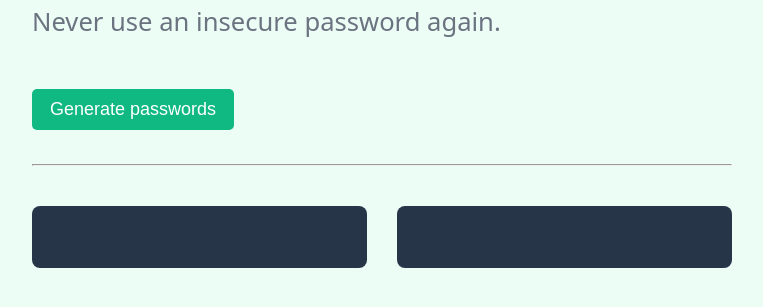
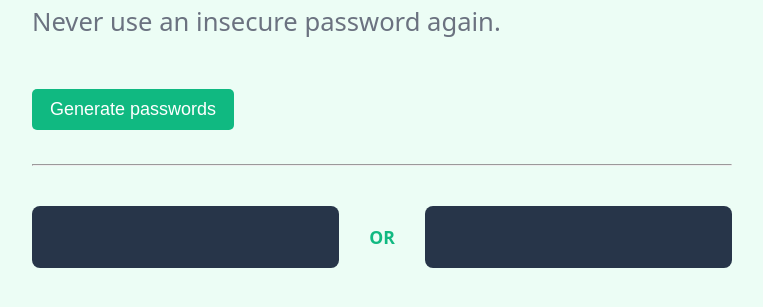
Before and after one commit to VishalS-HK/PassWord-Gen, a plain HTML site: page index.html in a window 1280 px wide. Shown: the part 367-674 px from the top of the page, without its empty margins (258-1021 px from the left). Drawn offline with Linux system fonts and the light colour scheme.

Commit message:
Added: Copy to clipboard feature

```diff
--- a/index.css
+++ b/index.css
@@ -68,4 +68,17 @@ h1 {
     justify-content: center;
     min-height: 22px;
     overflow: hidden;
+
 }
+
+.password-box:hover {
+    cursor: copy;
+}
+
+
+.or-text {
+    font-size: 1.1rem;
+    color: #10B981;
+    align-self: center;
+    font-weight: bold;
+}
--- a/index.html
+++ b/index.html
@@ -12,8 +12,9 @@
             <button id="generate" class="btn" onclick="generatePassword()">Generate passwords</button>
             <hr class="divider">
             <div id="passwords-container">
-                <div class="password-box" id="password-box-1"></div>
-                <div class="password-box" id="password-box-2"></div>
+                <div class="password-box" id="password-box-1" onclick="copyText(this)"></div>
+                <span class="or-text"> OR </span>
+                <div class="password-box" id="password-box-2" onclick="copyText(this)"></div>
             </div>
         </div>
         <script src="index.js"></script>
--- a/index.js
+++ b/index.js
@@ -20,3 +20,22 @@ function generatePassword() {
     passwordEl1.textContent = pass1;
     passwordEl2.textContent = pass2;
 }
+
+function copyText(element) {
+    let passwordToCopy = "";
+    if(element.id === "password-box-1") {
+        passwordToCopy = passwordEl1.textContent;
+    } else if(element.id === "password-box-2") {
+        passwordToCopy = passwordEl2.textContent;
+    }
+
+    if(passwordToCopy) {
+        navigator.clipboard.writeText(passwordToCopy).then(() => {
+            alert("Password copied to clipboard");
+        }).catch(err => {
+            console.error("Failed to copy:", err);
+        });
+    } else {
+        alert("No password to copy");
+    }
+}
```
